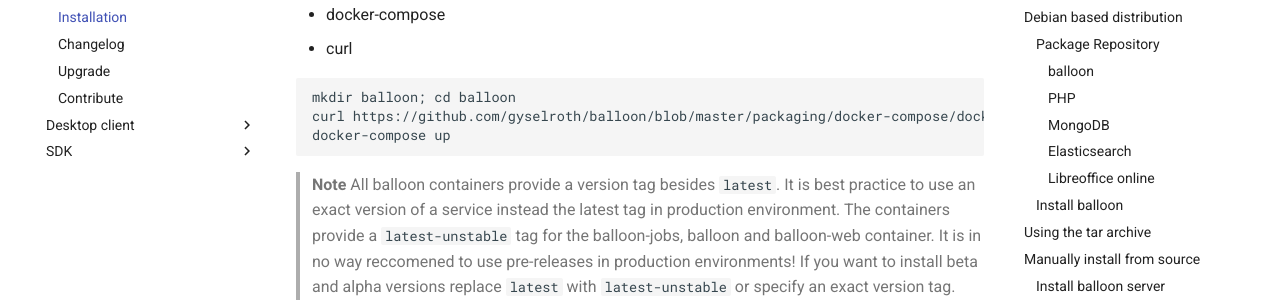
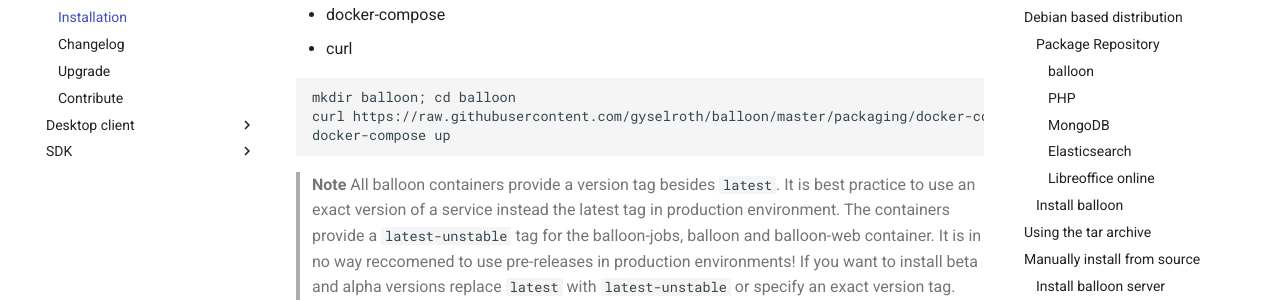
Before and after one commit to gyselroth/balloon-docs, an MkDocs documentation site: the page built from docs/server/installation.md, in a window 1280 px wide and 900 px high, scrolled down 752 px. Shown: the part 172-472 px from the top of the window. Built offline with MkDocs 1.6.1 and Material for MkDocs 9.7.7, drawn with Linux system fonts in a browser that asks for light colours; some of the changed lines change nothing that is shown.

Commit message:
server docker-compose installation

````diff
--- a/docs/server/installation.md
+++ b/docs/server/installation.md
@@ -31,7 +31,7 @@
 
 ```
 mkdir balloon; cd balloon
-curl https://github.com/gyselroth/balloon/blob/master/packaging/docker-compose/docker-compose.yaml > docker-compose.yaml
+curl https://raw.githubusercontent.com/gyselroth/balloon/master/packaging/docker-compose/docker-compose.yaml > docker-compose.yaml
 docker-compose up
 ```
 
````
